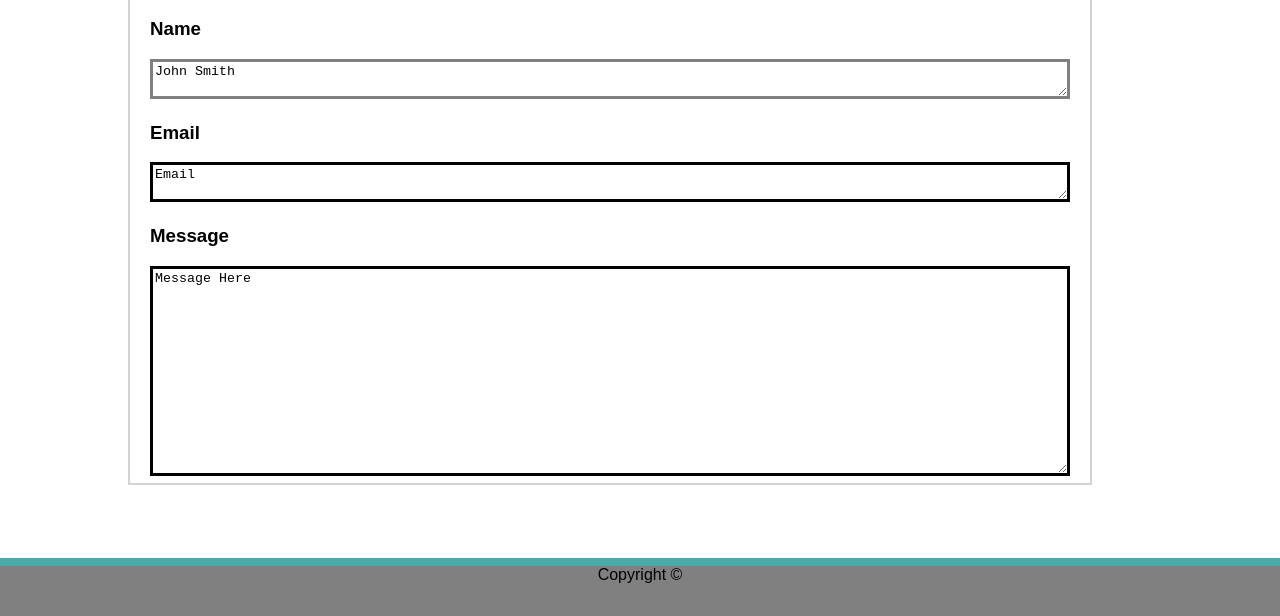
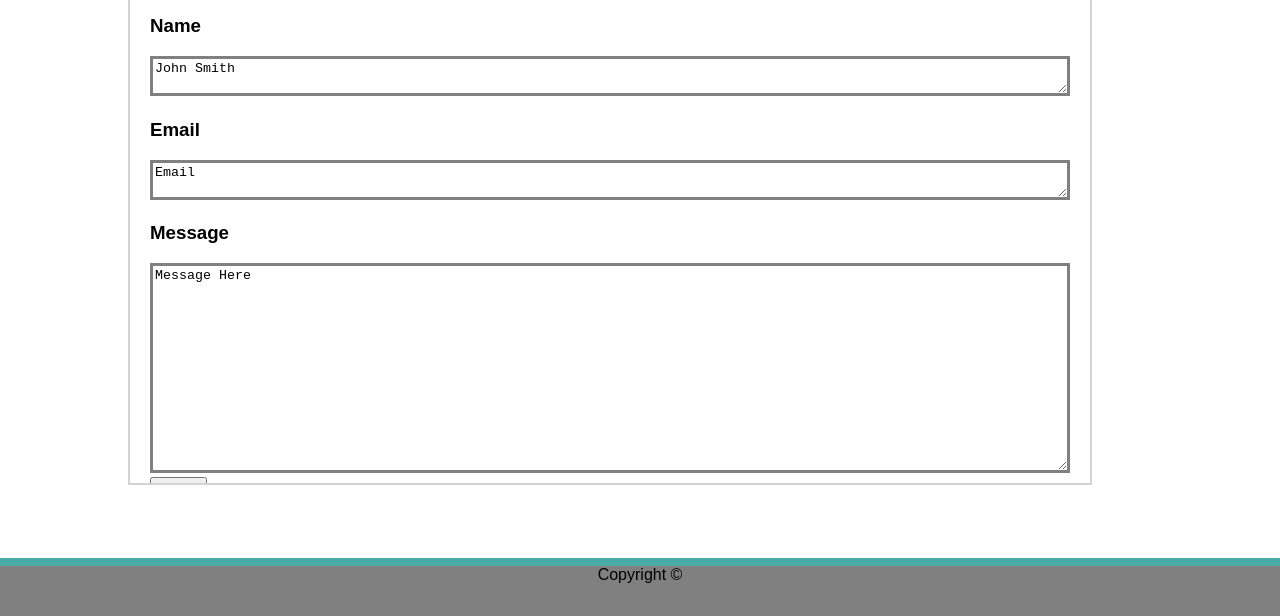
Before and after one commit to austinatkinson93/austinatkinson93.github.io, a plain HTML site: page contact.html in a window 1280 px wide. Shown: the part 184-800 px from the top of the page. Drawn offline with Linux system fonts and the light colour scheme.

Commit message:
last commit

```diff
--- a/assets/css/contactstyle.css
+++ b/assets/css/contactstyle.css
@@ -104,13 +104,13 @@ h1 {
 
 }
 #email {
-    border:solid;
+    border: solid grey;
     width: 910px;
 }
 
 #message {
     width: 910px;
-    border: solid;
+    border: solid grey;
     height: 200px;
 }
 
--- a/contact.html
+++ b/contact.html
@@ -43,6 +43,7 @@
             <h3 class=contactheader>Message</h3>
             <textarea id="message">Message Here </textarea>
 
+            <button>Submit</button>
         </div>
     </div>
     </div>
```
Also changed, not shown: Index.html (+4 -3 lines).
